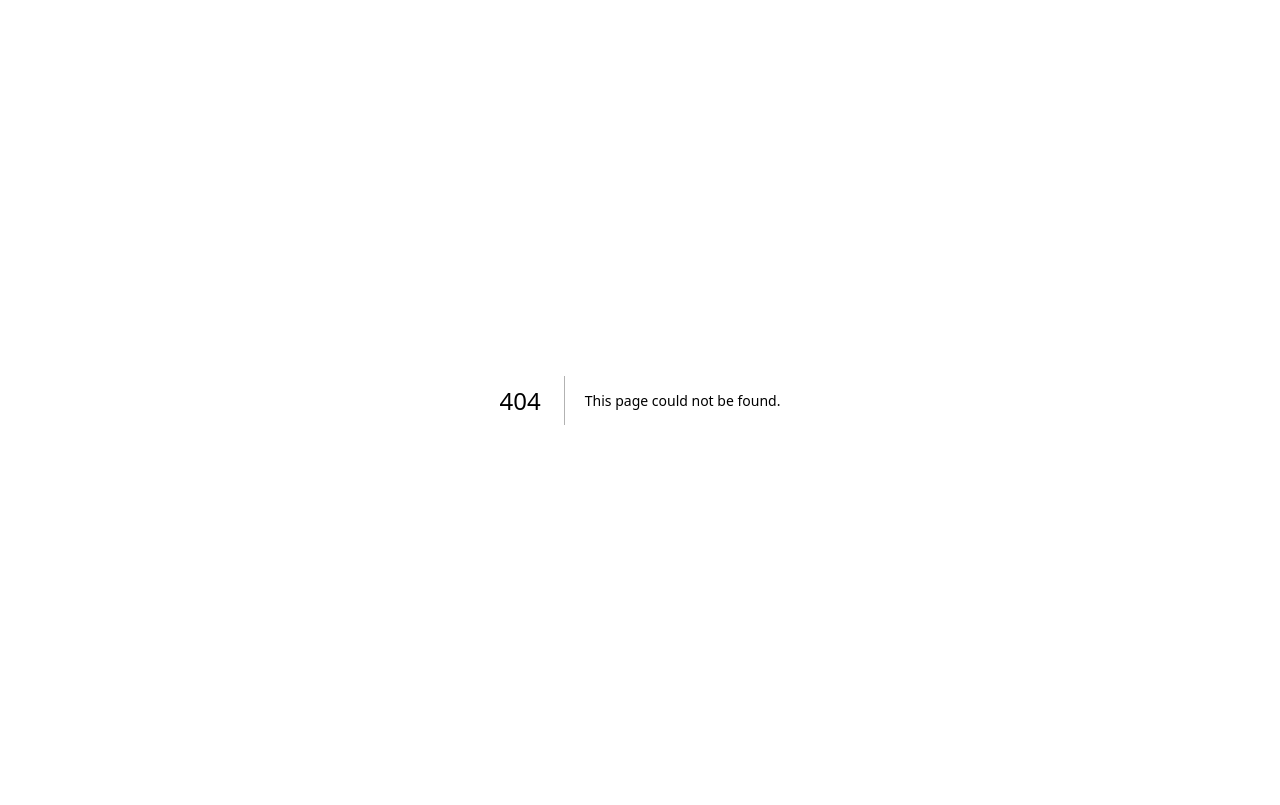
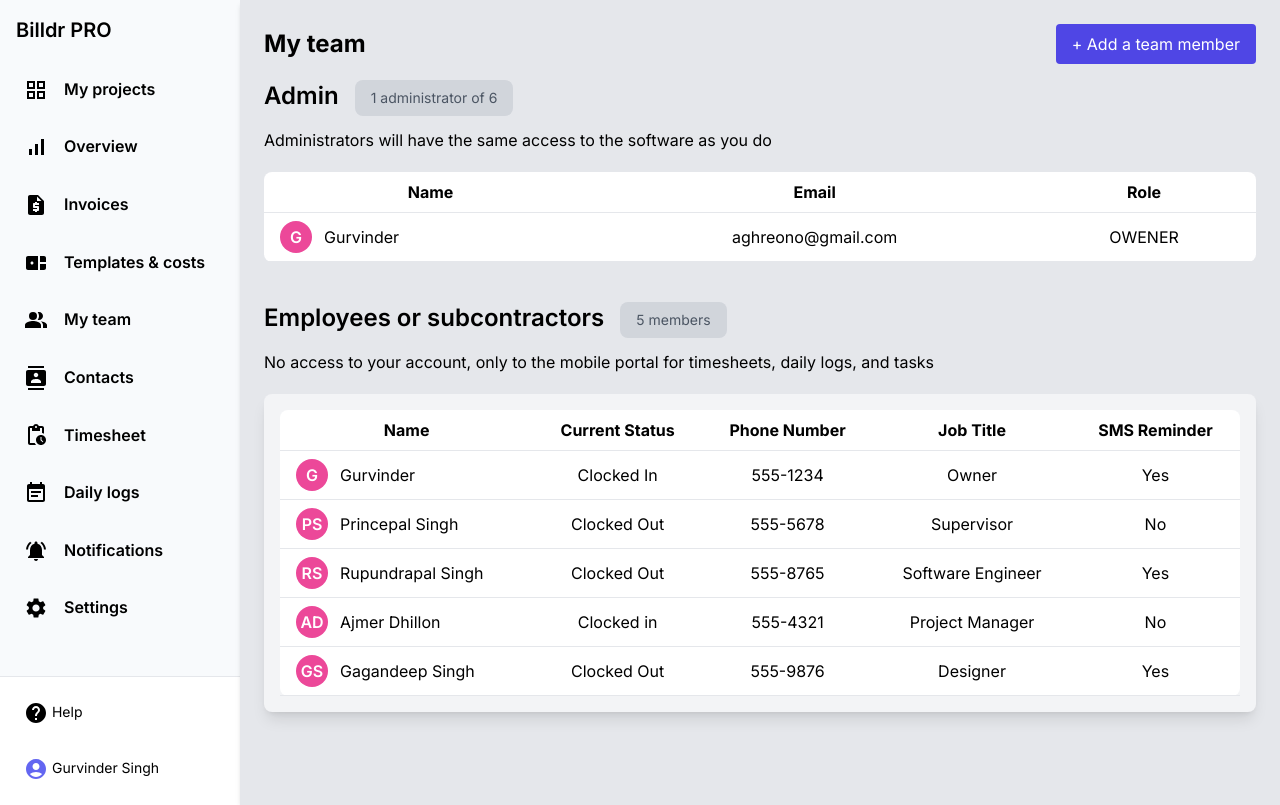
Before and after one commit to gursewak8427/prosbro, a Next.js app: page /team in a window 1280 px wide. Before the commit this address had no page. Built offline with nearby package versions, Linux system fonts and the light colour scheme.

Commit message:
added my team section

```diff
--- /dev/null
+++ b/src/app/(website)/team/page.js
@@ -0,0 +1,158 @@
+import React from 'react'
+
+export default function page() {
+
+    const singlePeople = [
+        {
+            name: "Gurvinder ",
+            email: "aghreono@gmail.com",
+            role: "OWENER"
+
+        }
+    ]
+
+    const people = [
+        {
+            name: "Gurvinder ",
+            currentStatus: "Clocked In",
+            phoneNumber: "555-1234",
+            jobTitle: "Owner",
+            smsReminder: true
+        },
+        {
+            name: "Princepal Singh",
+            currentStatus: "Clocked Out",
+            phoneNumber: "555-5678",
+            jobTitle: "Supervisor",
+            smsReminder: false
+        },
+        {
+            name: "Rupundrapal Singh",
+            currentStatus: "Clocked Out",
+            phoneNumber: "555-8765",
+            jobTitle: "Software Engineer",
+            smsReminder: true
+        },
+        {
+            name: "Ajmer Dhillon",
+            currentStatus: "Clocked in",
+            phoneNumber: "555-4321",
+            jobTitle: "Project Manager",
+            smsReminder: false
+        },
+        {
+            name: "Gagandeep Singh",
+            currentStatus: "Clocked Out",
+            phoneNumber: "555-9876",
+            jobTitle: "Designer",
+            smsReminder: true
+        }
+    ];
+
+
+    return (
+        <div className='p-6 flex-1 bg-gray-200 shadow-md'>
+            <div className="flex flex-col md:flex-row justify-between items-center mb-4">
+                <div className="flex flex-col md:flex-row items-center gap-4 mb-4 md:mb-0">
+                    <h1 className="text-2xl font-bold">My team</h1>
+
+                </div>
+                <button
+                    className="text-white px-4 py-2 rounded bg-indigo-600 hover:bg-indigo-700 duration-200">
+                    + Add a team member
+                </button>
+            </div>
+
+            <div>
+                <div className='flex gap-4 '>
+                    <h1 className='text-2xl font-semibold'>Admin</h1>
+                    <p className='bg-gray-300 text-gray-600 text-center mb-3 items-center px-4 py-2 text-sm rounded-lg'>1 administrator of 6</p>
+                </div>
+                <p>
+                    Administrators will have the same access to the software as you do
+                </p>
+
+            </div>
+
+            {
+                singlePeople.map((item, idx) => {
+                    return (
+                        <div className="overflow-x-auto mt-5 mb-5">
+                            <table className="min-w-full bg-white rounded-lg ">
+                                <thead>
+                                    <tr>
+                                        <th className="py-2 px-4 border-b">Name</th>
+                                        <th className="py-2 px-4 border-b">Email</th>
+                                        <th className="py-2 px-4 border-b">Role</th>
+
+                                    </tr>
+                                </thead>
+                                <tbody>
+                                    {singlePeople.map((item, idx) => (
+                                        <tr key={idx} className="border-b text-center">
+                                            <td className="py-2 px-4 flex items-center space-x-3">
+                                                <span className="flex items-center justify-center h-8 w-8 text-white font-semibold bg-pink-500 rounded-full">
+                                                    {item.name.split(' ').map(word => word[0]).join('')}
+                                                </span>
+                                                <span>{item.name}</span>
+                                            </td>
+                                            <td className="py-2 px-4">{item.email}</td>
+                                            <td className="py-2 px-4">{item.role}</td>
+
+                                        </tr>
+                                    ))}
+                                </tbody>
+                            </table>
+                        </div>
+                    );
+                })
+            }
+
+            <div className='mt-10 mb-5'>
+                <div className='flex gap-4 '>
+                    <h1 className='text-2xl font-semibold'>Employees or subcontractors</h1>
+                    <p className='bg-gray-300 text-gray-600 text-center mb-3 items-center px-4 py-2 text-sm rounded-lg'>
+                        5 members</p>
+                </div>
+                <p>
+                    No access to your account, only to the mobile portal for timesheets, daily logs, and tasks
+                </p>
+
+            </div>
+
+            <div className="overflow-x-auto mt-5 mb-5 p-4 bg-gray-100 rounded-lg shadow-lg">
+                <table className="min-w-full bg-white rounded-lg">
+                    <thead>
+                        <tr>
+                            <th className="py-2 px-4 border-b">Name</th>
+                            <th className="py-2 px-4 border-b">Current Status</th>
+                            <th className="py-2 px-4 border-b">Phone Number</th>
+                            <th className="py-2 px-4 border-b">Job Title</th>
+                            <th className="py-2 px-4 border-b">SMS Reminder</th>
+                        </tr>
+                    </thead>
+                    <tbody>
+                        {people.map((item, idx) => (
+                            <tr key={idx} className="border-b text-center">
+                                <td className="py-2 px-4 flex items-center space-x-3">
+                                    <span className="flex items-center justify-center h-8 w-8 text-white font-semibold bg-pink-500 rounded-full">
+                                        {item.name.split(' ').map(word => word[0]).join('')}
+                                    </span>
+                                    <span>{item.name}</span>
+                                </td>
+                                <td className="py-2 px-4">{item.currentStatus}</td>
+                                <td className="py-2 px-4">{item.phoneNumber}</td>
+                                <td className="py-2 px-4">{item.jobTitle}</td>
+                                <td className="py-2 px-4">{item.smsReminder ? 'Yes' : 'No'}</td>
+                            </tr>
+                        ))}
+                    </tbody>
+                </table>
+            </div>
+        </div>
+
+
+
+
+    )
+}
```
